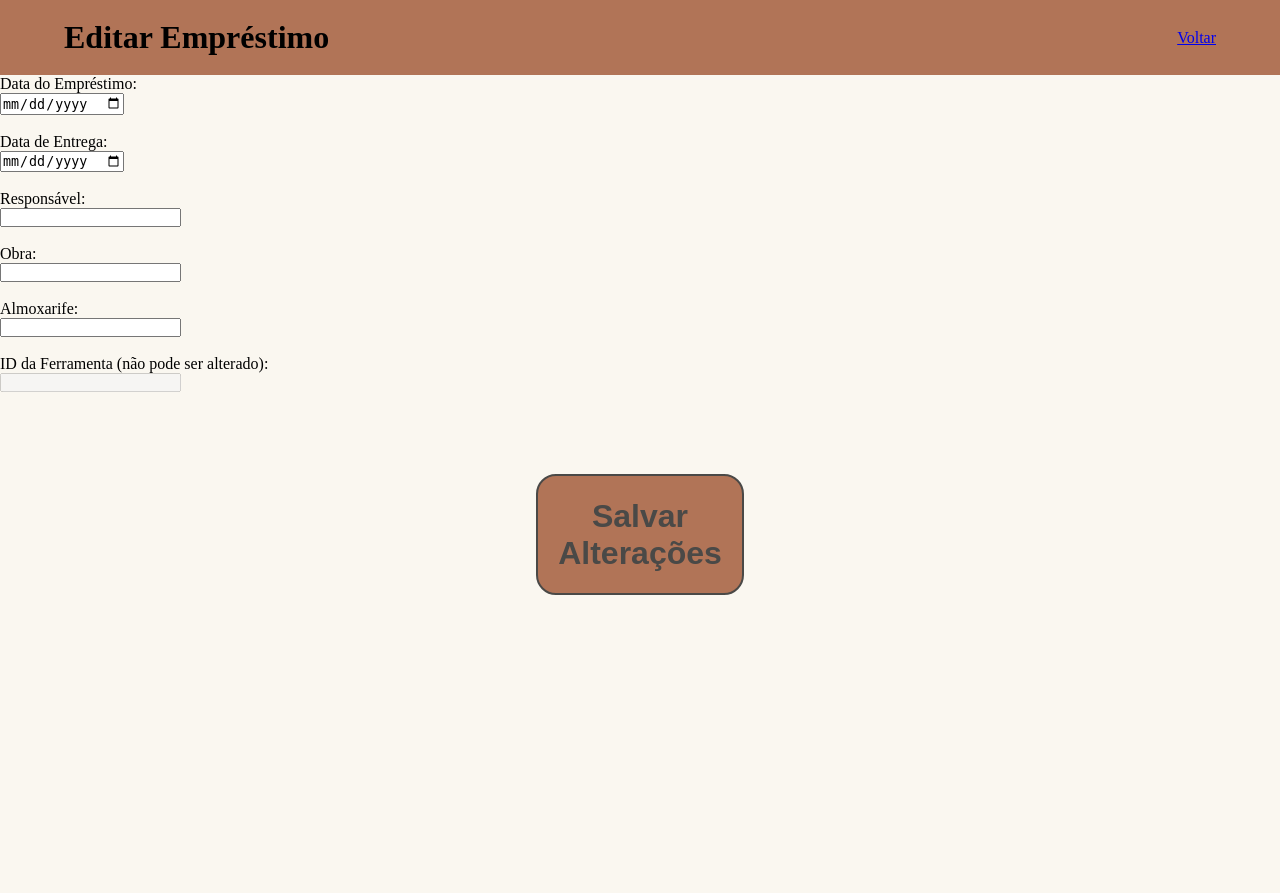
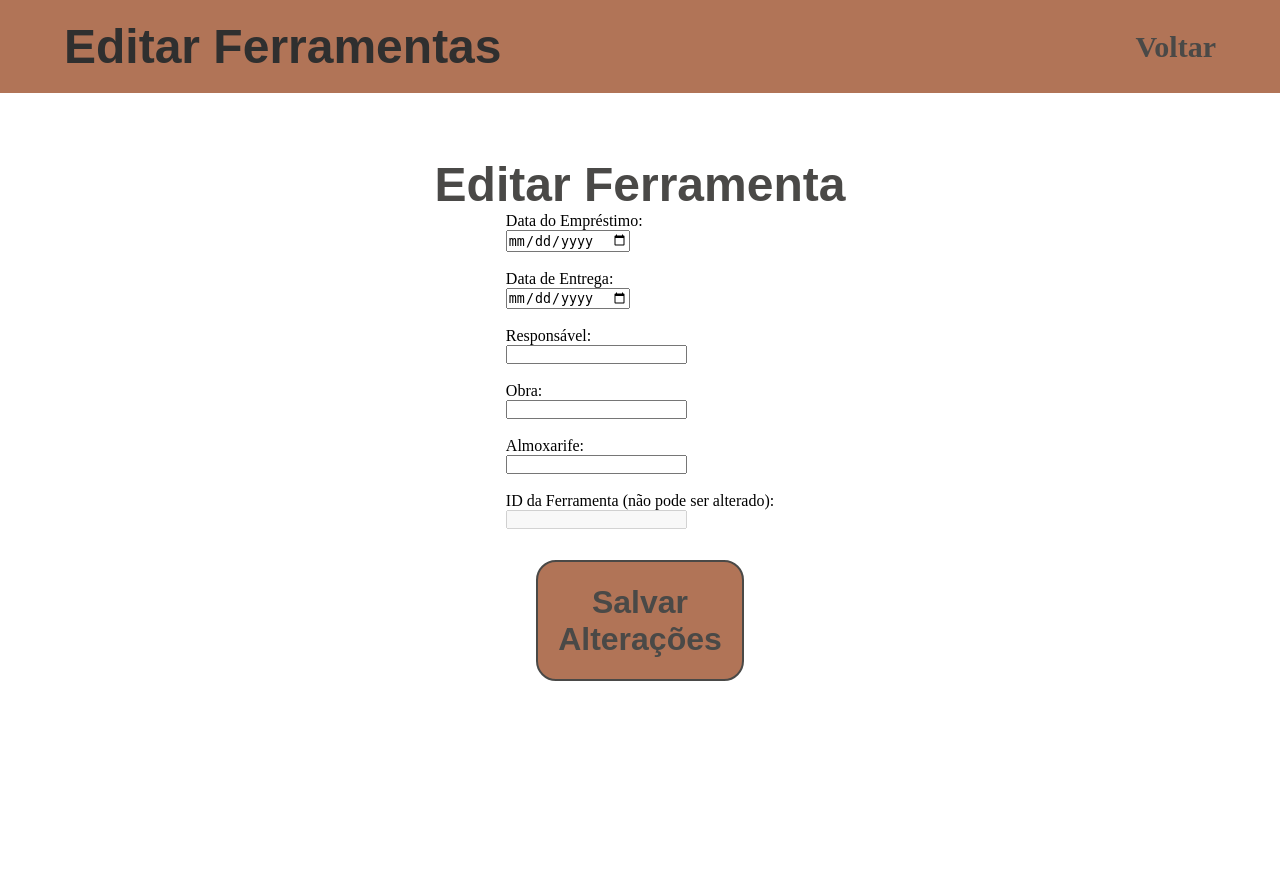
Before and after one commit to Alex-Olv/Almoxarifado, a Flask app: template templates/editar_emprestimo.html in a window 1280 px wide. Before the commit the page ends 595 px from the top, so only its background shows below. Run offline with Flask 3, Linux system fonts and the light colour scheme; the template is opened without the code that fills it, so the values that code supplies are empty.

Commit message:
finalizei o front

```diff
--- a/app.py
+++ b/app.py
@@ -7,7 +7,7 @@ def conectar():
     return mysql.connector.connect(
         host="localhost",
         user="root",
-        password="Open@2627",
+        password="",
         database="db_almoxarifado"
     )
 
--- a/templates/editar_emprestimo.html
+++ b/templates/editar_emprestimo.html
@@ -8,13 +8,14 @@
 </head>
 <body>
     <header class="cabecalho">
-        <h1>Editar Empréstimo</h1>
+        <h1 class="titulo_cabecalho">Editar Ferramentas</h1>
         <nav>
-            <a href="{{ url_for('emprestimo') }}">Voltar</a>
+            <a class="link_menu" href="{{ url_for('emprestimo') }}">Voltar</a>
         </nav>
     </header>
 
-    <main>
+    <main class="conteudo_editar">
+        <h1 class="titulo_principal">Editar Ferramenta</h1>
         <form action="{{ url_for('atualizar_emprestimo', id=emprestimo[0]) }}" method="POST">
 
             <label>Data do Empréstimo:</label><br />
```
Also changed, not shown: templates/editar.html (+7 -0 lines).
